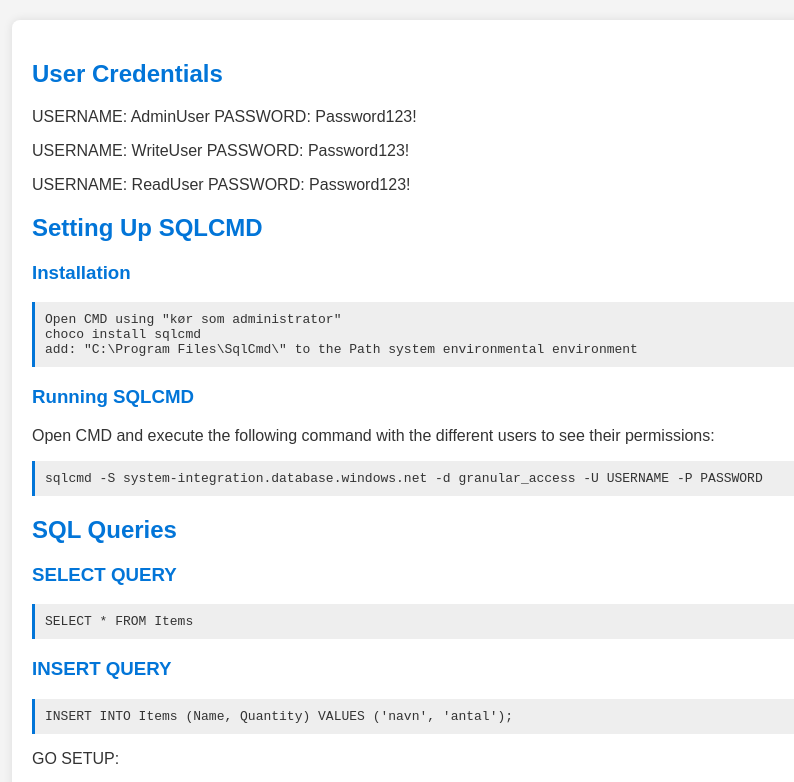
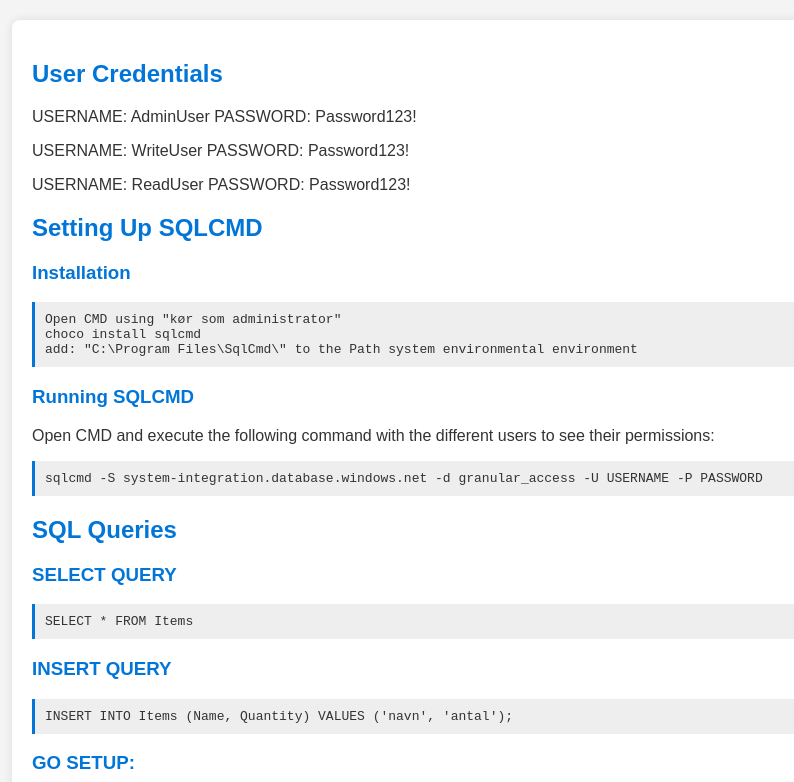
Before and after one commit to Breelef/Breelef.github.io, a plain HTML site: page index.html in a window 1280 px wide. Shown: the top 782 px of the page, without its empty margins (8-802 px from the left). Drawn offline with Linux system fonts and the light colour scheme.

Commit message:
Update index.html

```diff
--- a/index.html
+++ b/index.html
@@ -66,7 +66,7 @@
   <h3>INSERT QUERY</h3>
   <div class="code">INSERT INTO Items (Name, Quantity) VALUES ('navn', 'antal');</div>
 
-  <p>GO SETUP:</p>
+  <h3>GO SETUP:</h3>
   <div class="code">Write "go" after every query</div>
 
   <h2>Database Setup</h2>
```
